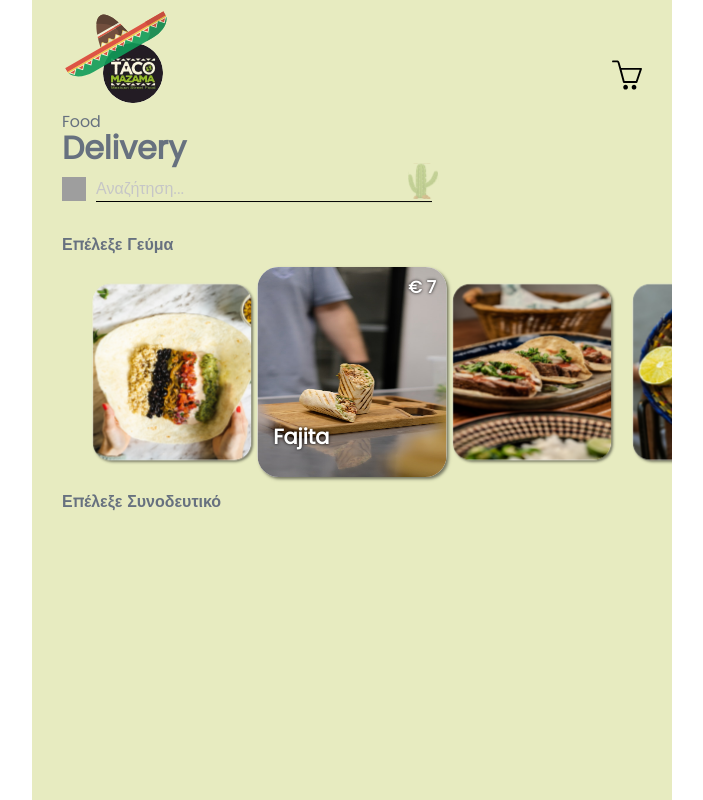
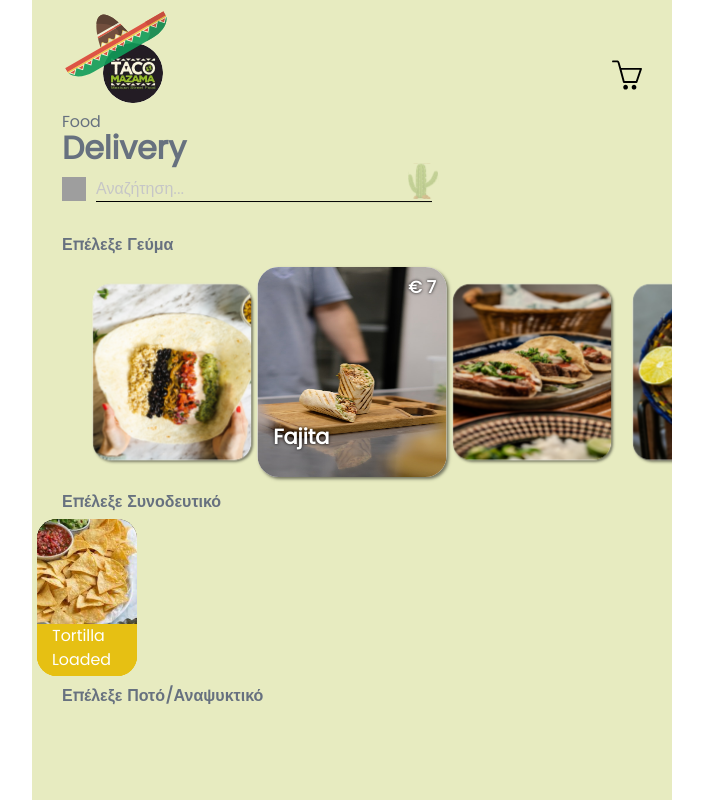
Before and after one commit to mikedim95/Taco-Mazama, a React (Create React App) app: page /LandingPage in a window 1280 px wide. Shown: the whole page, without its empty margins (288-991 px from the left). Built offline with nearby package versions, Linux system fonts and the light colour scheme; grey boxes are pictures that could not be loaded.

Commit message:
half desserts

```diff
--- a/src/components/Desserts.js
+++ b/src/components/Desserts.js
@@ -1,7 +1,25 @@
-// import { dessertPics } from "../helpers/dessertPics";
+import { dessertPics } from "../helpers/dessertPics";
 
 function Desserts() {
-  return <div className="flex-row justify-items-center"></div>;
+  return (
+    <div className="items-center justify-center relative">
+      {dessertPics.map((pic, index) => {
+        return (
+          <div
+            key={index}
+            className="absolute w-[100px] h-[50px] left-[5px] top-[-5px]"
+          >
+            <img className="rounded-t-[20px]" src={pic.img} alt=""></img>
+            <div className="flex w-[100px] h-[50px] bg-secondary-light rounded-b-[20px]">
+              <h1 className="px-[15px] text-[16px] font-normal font-pop text-white">
+                {pic.title}
+              </h1>
+            </div>
+          </div>
+        );
+      })}
+    </div>
+  );
 }
 
 export default Desserts;
--- a/src/helpers/dessertPics.js
+++ b/src/helpers/dessertPics.js
@@ -7,21 +7,21 @@ export const dessertPics = [
   {
     title: "Nachos",
     price: "€ 6",
-    nacho,
+    img: nacho,
   },
   {
     title: "Loaded Nachos",
     price: "€ 7.5",
-    loadNacho,
+    img: loadNacho,
   },
   {
     title: "Tortilla",
     price: "€ 2",
-    tortilla,
+    img: tortilla,
   },
   {
     title: "Tortilla Loaded",
     price: "€ 3",
-    loadTortilla,
+    img: loadTortilla,
   },
 ];
--- a/src/pages/LandingPage.js
+++ b/src/pages/LandingPage.js
@@ -60,9 +60,12 @@ function LandingPage() {
           <p className="mt-[-7px] text-[16px] font-pop font-semibold text-textFont-dark">
             Επέλεξε Συνοδευτικό
           </p>
-          <div className="mt-[-250px] ml-[-30px]">
+          <div className="mt-[10px] ml-[-30px]">
             <Desserts />
           </div>
+          <p className="mt-[170px] text-[16px] font-pop font-semibold text-textFont-dark">
+            Επέλεξε Ποτό/Αναψυκτικό
+          </p>
         </div>
       </div>
     </div>
```
